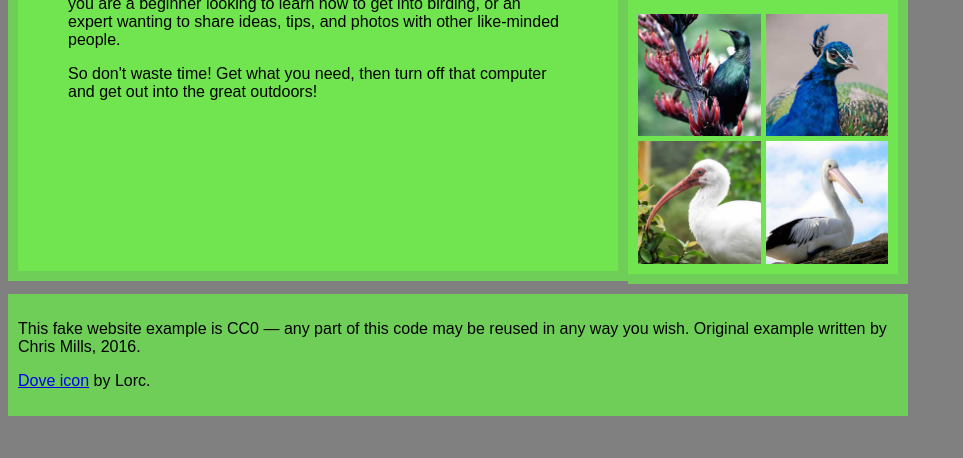
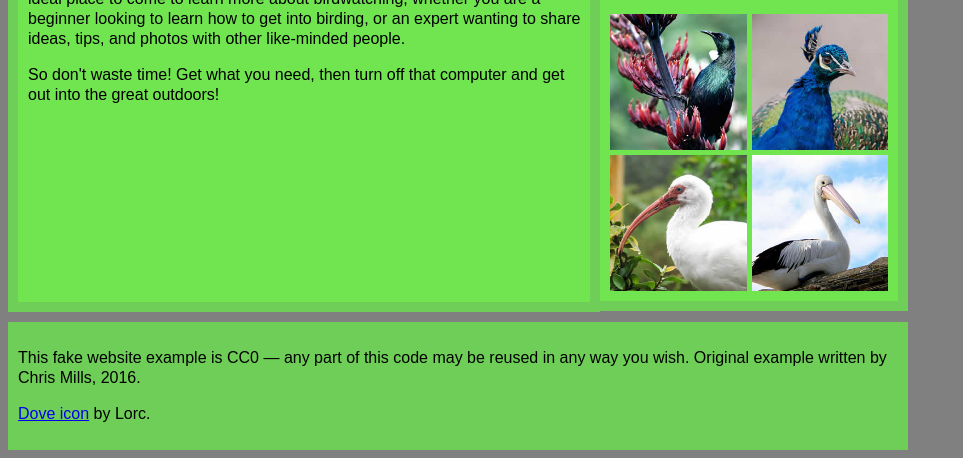
Before and after one commit to kalebvandersys/CS408-4.2-Lab, a website: page index.html in a window 1280 px wide. Shown: the part 393-851 px from the top of the page, without its empty margins (0-963 px from the left). Before the commit the page ends 817 px from the top, so only its background shows below. Drawn offline with Linux system fonts and the light colour scheme.

Commit message:
Final Changes, Updating readme

```diff
--- a/css/style.css
+++ b/css/style.css
@@ -22,6 +22,8 @@ body {
 
 p {
     font-family: Arial;
+    font-size: 16px;
+    line-height: 20px;
 }
 
 .logo {
@@ -40,7 +42,6 @@ header {
 .menu {
     background-color: #70e550;
     border: 10px solid #6ece58;
-    /* margin: 40px; */
     list-style: none;
     display: flex;
     padding: 25px;
@@ -67,12 +68,11 @@ header {
     border-top: 10px solid #6ece58;
     border-bottom: 10px solid #6ece58;
     flex: 1;
-    /* max-width: 400px; */
 }
 .gallery img {
-  display: block;   /* removes inline whitespace */
-  width: 100%;      /* fills grid cell */
-  height: auto;     /* keep proportions */
+  display: block;
+  width: 100%;
+  height: auto;
 }
 .gallery h2 {
   grid-column: 1 / -1;
@@ -81,15 +81,14 @@ header {
     width: 400px;
     background-color: #70e550;
     border: 10px solid #6ece58;
-    padding-bottom: 154.5px;
+    padding-bottom: 181px;
     padding-top: 10px;
-    padding-left: 50px;
-    padding-right: 50px;
+    padding-left: 10px;
+    padding-right: 7px;
     flex: 2;
 }
 .intro-text {
     font-size: 30px;
-    line-height: 30px;
 }
 .middle{
     display: flex;
@@ -97,9 +96,6 @@ header {
     align-items: flex-start;
     margin-bottom: 10px;
 }
-/* .pictures{
-    scale: 0.;
-} */
 .footer {
     background-color: #6ece58;
     padding: 10px;
```
Also changed, not shown: README.md.
